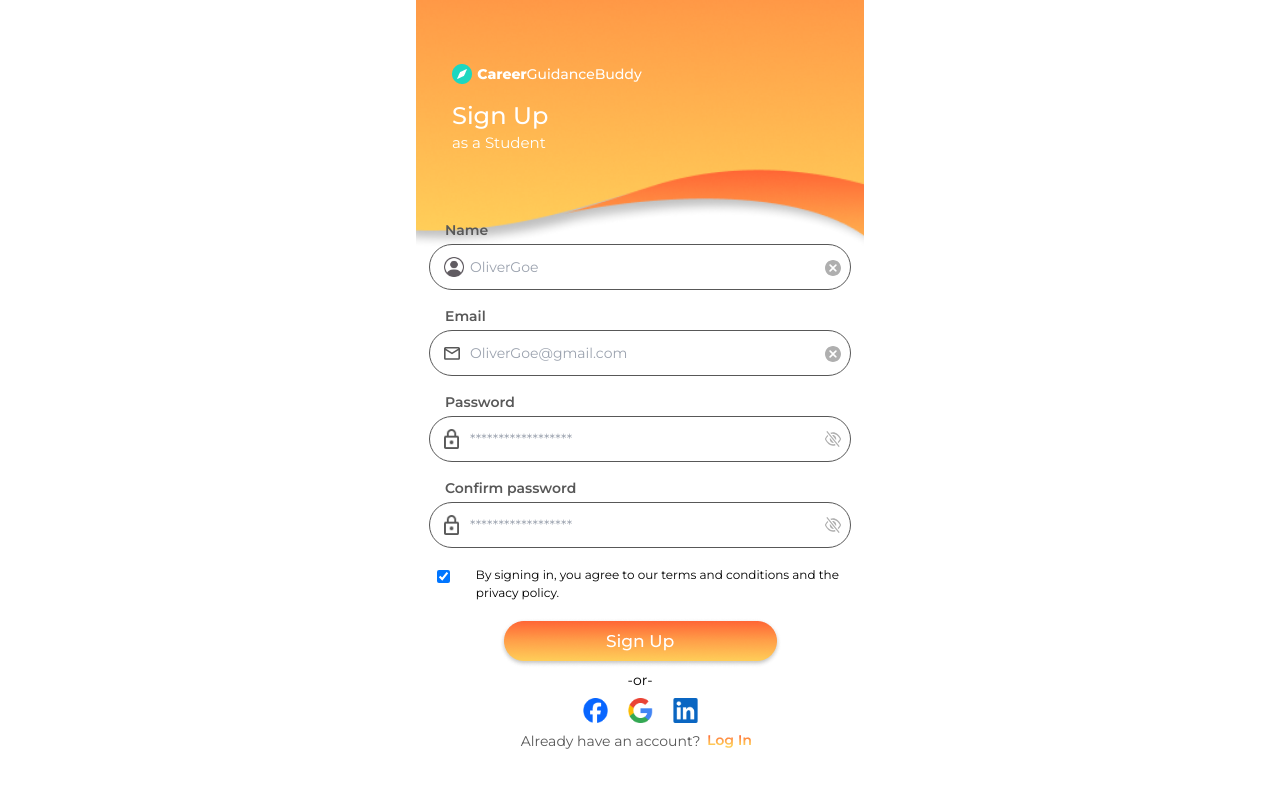
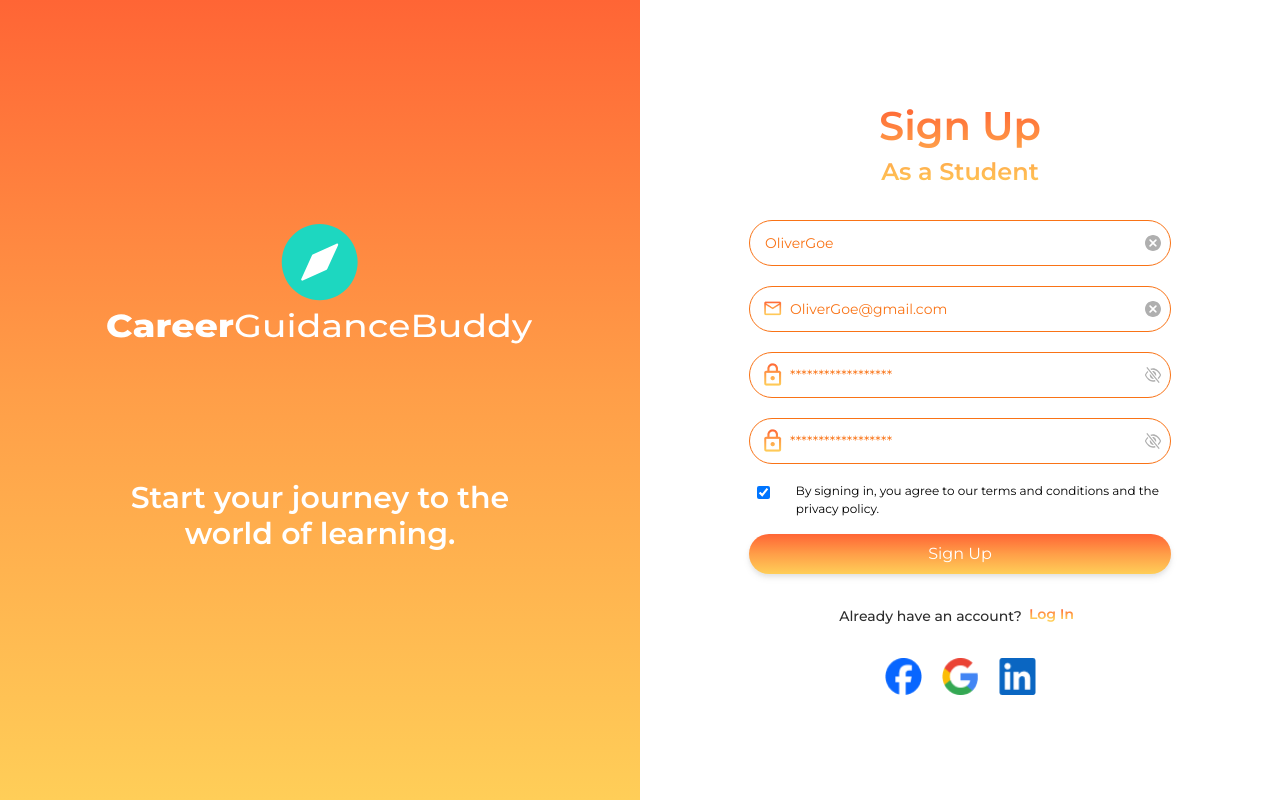
Before and after one commit to md-toybur-rahman/Student_Platform, a website: page signup.html in a window 1280 px wide. Drawn offline with Linux system fonts and the light colour scheme.

Commit message:
complete sign up page

```diff
--- a/signup.html
+++ b/signup.html
@@ -6,12 +6,13 @@
   <meta name="viewport" content="width=device-width, initial-scale=1.0" />
   <title>Study Platform</title>
   <link rel="stylesheet" href="./dist/output.css" />
+  <link rel="stylesheet" href="styles.css">
 </head>
 
 <body class="font-primary">
   <section>
-    <div>
-      <div class="bg-cover bg-no-repeat  h-[260px] sm:mx-auto sm:w-full sm:max-w-md"
+    <div class="sm:grid grid-cols-2 sm:h-[100vh]">
+      <div class="sm:hidden bg-cover bg-right-bottom bg-no-repeat h-[260px] sm:mx-auto sm:w-full sm:max-w-md"
         style="background-image: url('./img/background.png')">
         <div class="pl-9 pt-16 max-w-[433px]">
           <img src="./img/logo.png" alt="logo" />
@@ -22,16 +23,37 @@
         </div>
       </div>
 
-      <div class="sm:mx-auto sm:w-full sm:max-w-[480px] mt-[-40px]">
+      <div class="bg-gradient sm:h-full hidden sm:flex flex-col justify-center items-center">
+        <div class="flex justify-center items-center mx-auto w-full">
+          <img src="./img/logo.png" alt="logo" class="sm:hidden pt-5 w-6/12">
+          <img src="./img/desktop_logo.svg" alt="logo" class="hidden sm:block w-8/12">
+        </div>
+        <div class="pt-4 sm:pt-[50px] md:pt-[100px] lg:pt-[136px]">
+          <h3 class="text-center text-white text-lg text-2xl lg:text-3xl font-semibold">
+            Start your journey to the
+          </h3>
+          <h3 class="text-center text-white text-lg text-2xl lg:text-3xl font-semibold pb-6">
+            world of learning.
+          </h3>
+        </div>
+      </div>
+
+      <div class="p-3 w-full sm:h-full sm:flex items-center justify-center">
+        <div class="mx-auto w-full max-w-[480px] md:max-w-auto sm:w-full lg:w-10/12 mt-[40px] sm:mt-0">
+          <h1 class="hidden sm:block text-[40px] mb-6 font-semibold text-center text-gradient leading-[40px]">Sign Up
+            <br>
+            <span class="text-[24px]">As a Student</span>
+          </h1>
           <div class="px-[29px]">
             <form class="flex flex-col gap-4" action="#" method="POST">
               <div>
-              <label for="name" class="block text-sm font-semibold text-[#585858] pl-4">Name</label>
+                <label for="name" class="block sm:hidden text-sm font-semibold text-[#585858] pl-4">Name</label>
                 <div class="relative mt-1">
                   <div class="absolute inset-y-0 left-0 pl-[15px] flex items-center pointer-events-none">
-                  <img src="./img/person-circle 2.png" class="w-[20px] h-[20px] text-gray-500" alt="">
+                    <img src="./img/person-circle 2.png" class="sm:hidden w-[20px] h-[20px] text-gray-500" alt="">
                   </div>
-                <input type="text" class="pl-10 pr-4 py-3 border border-[#585858] text-sm w-full rounded-full"
+                  <input type="text"
+                    class="pl-10 sm:pl-[15px] placeholder:text-gray-500 sm:placeholder:text-orange-500 pr-4 py-3 border border-[#585858] sm:border-orange-500 text-sm w-full rounded-full outline-none"
                     placeholder="OliverGoe" />
                   <div class="absolute inset-y-0 right-0 pr-[10px] flex items-center pointer-events-none">
                     <svg width="16" height="21" viewBox="0 0 16 21" fill="none" xmlns="http://www.w3.org/2000/svg">
@@ -43,16 +65,19 @@
                 </div>
               </div>
               <div>
-              <label for="email" class="block text-sm font-semibold text-[#585858] pl-4">Email</label>
+                <label for="email" class="block sm:hidden text-sm font-semibold text-[#585858] pl-4">Email</label>
                 <div class="relative mt-1">
                   <div class="absolute inset-y-0 left-0 pl-[15px] flex items-center pointer-events-none">
-                  <svg width="16" height="13" viewBox="0 0 16 13" fill="none" xmlns="http://www.w3.org/2000/svg">
+                    <svg class="sm:hidden" width="16" height="13" viewBox="0 0 16 13" fill="none"
+                      xmlns="http://www.w3.org/2000/svg">
                       <path
                         d="M16 1.6C16 0.72 15.28 0 14.4 0H1.6C0.72 0 0 0.72 0 1.6V11.2C0 12.08 0.72 12.8 1.6 12.8H14.4C15.28 12.8 16 12.08 16 11.2V1.6ZM14.4 1.6L8 5.592L1.6 1.6H14.4ZM14.4 11.2H1.6V3.2L8 7.2L14.4 3.2V11.2Z"
                         fill="#585858" />
                     </svg>
+                    <img class="hidden sm:block" src="./img/email_icon.png" alt="" />
                   </div>
-                <input type="text" class="pl-10 pr-4 py-3 border border-[#585858] text-sm w-full rounded-full"
+                  <input type="email"
+                    class="pl-10 pr-4 py-3 placeholder:text-gray-500 sm:placeholder:text-orange-500 border border-[#585858] sm:border-orange-500 outline-none text-sm w-full rounded-full"
                     placeholder="OliverGoe@gmail.com" />
                   <div class="absolute inset-y-0 right-0 pr-[10px] flex items-center pointer-events-none">
                     <svg width="16" height="21" viewBox="0 0 16 21" fill="none" xmlns="http://www.w3.org/2000/svg">
@@ -64,13 +89,14 @@
                 </div>
               </div>
               <div>
-              <label for="password" class="block text-sm font-semibold text-[#585858] pl-4">Password</label>
+                <label for="password" class="block sm:hidden text-sm font-semibold text-[#585858] pl-4">Password</label>
                 <div class="relative mt-1">
                   <div class="absolute inset-y-0 left-0 pl-[15px] flex items-center pointer-events-none">
-                  <img src="./img/lock.png" class="w-[15px] h-[20px] text-gray-500" alt="">
+                    <img src="./img/lock.png" class="sm:hidden w-[15px] h-[20px] text-gray-500" alt="">
+                    <img class="hidden sm:block" src="./img/lock_icon.png" alt="" />
                   </div>
                   <input id="password" name="password" type="password" required
-                  class="pl-10 pr-4 py-3 border border-[#585858] text-sm w-full rounded-full"
+                    class="pl-10 pr-4 py-3 placeholder:text-gray-500 sm:placeholder:text-orange-500 border border-[#585858] sm:border-orange-500 outline-none text-sm w-full rounded-full"
                     placeholder="******************" />
                   <div class="absolute inset-y-0 right-0 pr-[10px] flex items-center pointer-events-none">
                     <svg width="16" height="16" viewBox="0 0 16 16" fill="none" xmlns="http://www.w3.org/2000/svg">
@@ -85,13 +111,15 @@
                 </div>
               </div>
               <div>
-              <label for="password" class="block text-sm font-semibold text-[#585858] pl-4">Confirm password</label>
+                <label for="password" class="block sm:hidden text-sm font-semibold text-[#585858] pl-4">Confirm
+                  password</label>
                 <div class="relative mt-1">
                   <div class="absolute inset-y-0 left-0 pl-[15px] flex items-center pointer-events-none">
-                  <img src="./img/lock.png" class="w-[15px] h-[20px] text-gray-500" alt="">
+                    <img src="./img/lock.png" class="sm:hidden w-[15px] h-[20px] text-gray-500" alt="">
+                    <img class="hidden sm:block" src="./img/lock_icon.png" alt="" />
                   </div>
                   <input id="password" name="password" type="password" required
-                  class="pl-10 pr-4 py-3 border border-[#585858] text-sm w-full rounded-full"
+                    class="pl-10 pr-4 py-3 placeholder:text-gray-500 sm:placeholder:text-orange-500 border border-[#585858] sm:border-orange-500 outline-none text-sm w-full rounded-full"
                     placeholder="******************" />
                   <div class="absolute inset-y-0 right-0 pr-[10px] flex items-center pointer-events-none">
                     <svg width="16" height="16" viewBox="0 0 16 16" fill="none" xmlns="http://www.w3.org/2000/svg">
@@ -109,46 +137,46 @@
               <div class=" pt-0.5">
                 <div class="flex flex-row gap-1 w-full justify-center mx-2">
                   <div class="basis-1/12 ">
-                  <input type="checkbox" name="agree" id="agree"
-                  checked=true
-
-                  />
+                    <input type="checkbox" name="agree" id="agree" checked=true />
                   </div>
-                <div class="basis-11/12 text-[12px]">By signing in, you agree to our <Link to="">terms and conditions</Link> and the
+                  <div class="basis-11/12 text-[12px]">By signing in, you agree to our
+                    <Link to="">terms and conditions</Link> and the
                     <Link to=""> privacy policy</Link>.
                   </div>
                 </div>
               </div>
-            <div>
-              <button type="submit" class="flex w-full justify-center">
-                <img src="./img/button sign In.png" alt="sign up button" />
-              </button>
+              <div class="flex justify-center">
+                <button type="submit"
+                  class="px-6 py-2 text-white w-10/12 sm:w-full bg-gradient-to-b from-[#ff6535] via-[#ff9e48] to-[#ffce58] rounded-full drop-shadow-md">Sign
+                  Up</button>
               </div>
             </form>
 
-          <div>
-            <div class="flex w-full justify-center pt-0.5">
+            <div class="sm:flex flex-col-reverse sm:mt-8 gap-8">
+              <div class="flex sm:hidden w-full justify-center pt-0.5">
                 <p class="font-normal text-sm">-or-</p>
               </div>
-            <div class="flex items-center justify-center pt-2">
+              <div class="flex items-center justify-center pt-2 sm:pt-0">
                 <a href="#" class="pr-5">
-                <img src="./img/facebook.png" class="w-[25px] h-[25px]" alt="facebook" />
+                  <img src="./img/facebook.png" class="w-[25px] sm:w-[37px] h-[25px] sm:h-[37px]" alt="facebook" />
                 </a>
 
                 <a href="#" class="">
-                <img src="./img/google.png" class="w-[25px] h-[25px]" alt="google" />
+                  <img src="./img/google.png" class="w-[25px] sm:w-[37px] h-[25px] sm:h-[37px]" alt="google" />
                 </a>
                 <a href="#" class="pl-5">
-                <img src="./img/LinkedIn.png" class="w-[25px] h-[25px]" alt="linkedin" />
+                  <img src="./img/LinkedIn.png" class="w-[25px] sm:w-[37px] h-[25px] sm:h-[37px]" alt="linkedin" />
                 </a>
+              </div>
+              <div>
+                <p
+                  class="my-2 sm:my-0 text-sm text-[#585858] sm:text-[#2D2D2D] sm:font-medium flex items-center justify-center text-center">
+                  Already have an account?
+                  <a href="index.html"><img src="./img/text.png" alt="" /></a>
+                </p>
               </div>
             </div>
           </div>
-        <div>
-          <p class="my-2 text-sm text-[#585858] flex items-center justify-center text-center">
-            Already have an account?
-            <a href="#"><img src="./img/text.png" alt="" /></a>
-          </p>
         </div>
       </div>
     </div>
--- a/styles.css
+++ b/styles.css
@@ -25,7 +25,7 @@
   .text-gradient {
     background: none;
   }
-  .sign_in_bg {
+  .index_bg {
     background-image: url("img/bg.png");
   }
 }
```
Also changed, not shown: index.html (+4 -4 lines), dist/output.css. Lines whose indentation alone changed are shown as unchanged.
